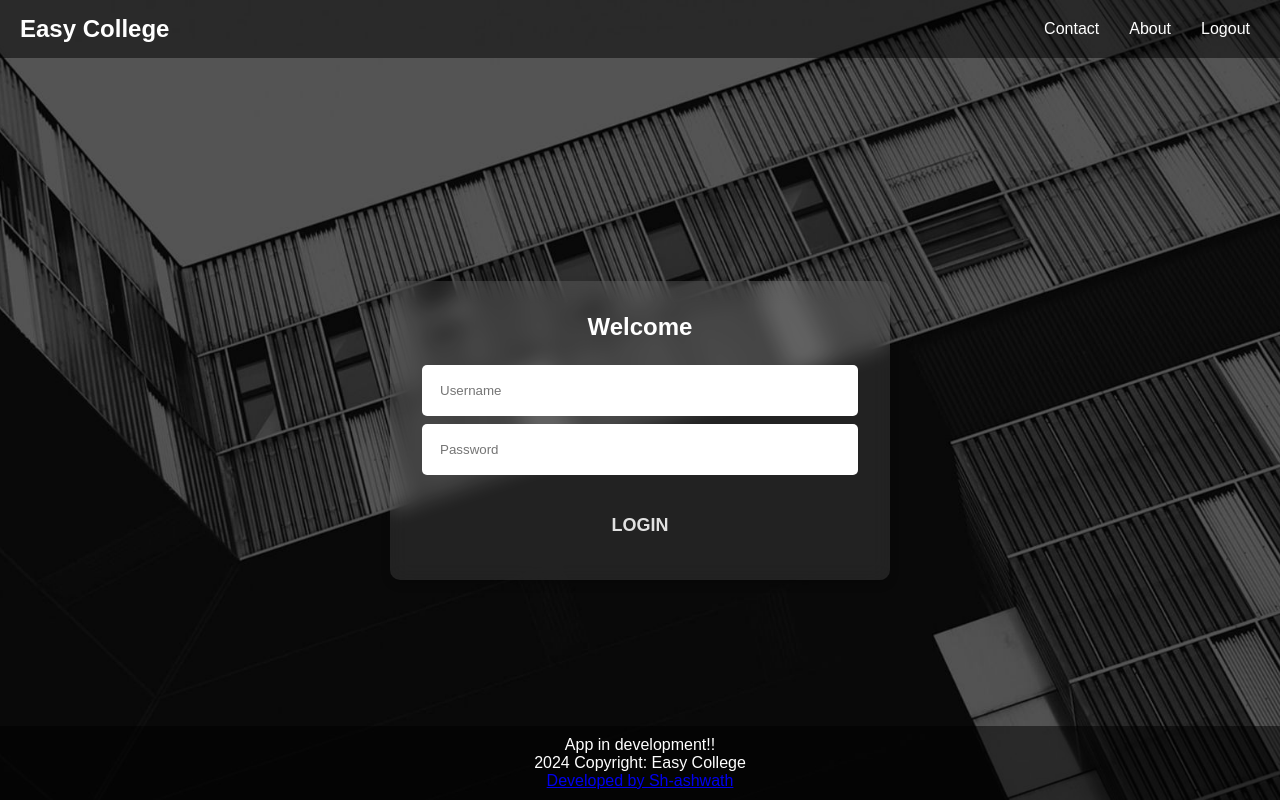
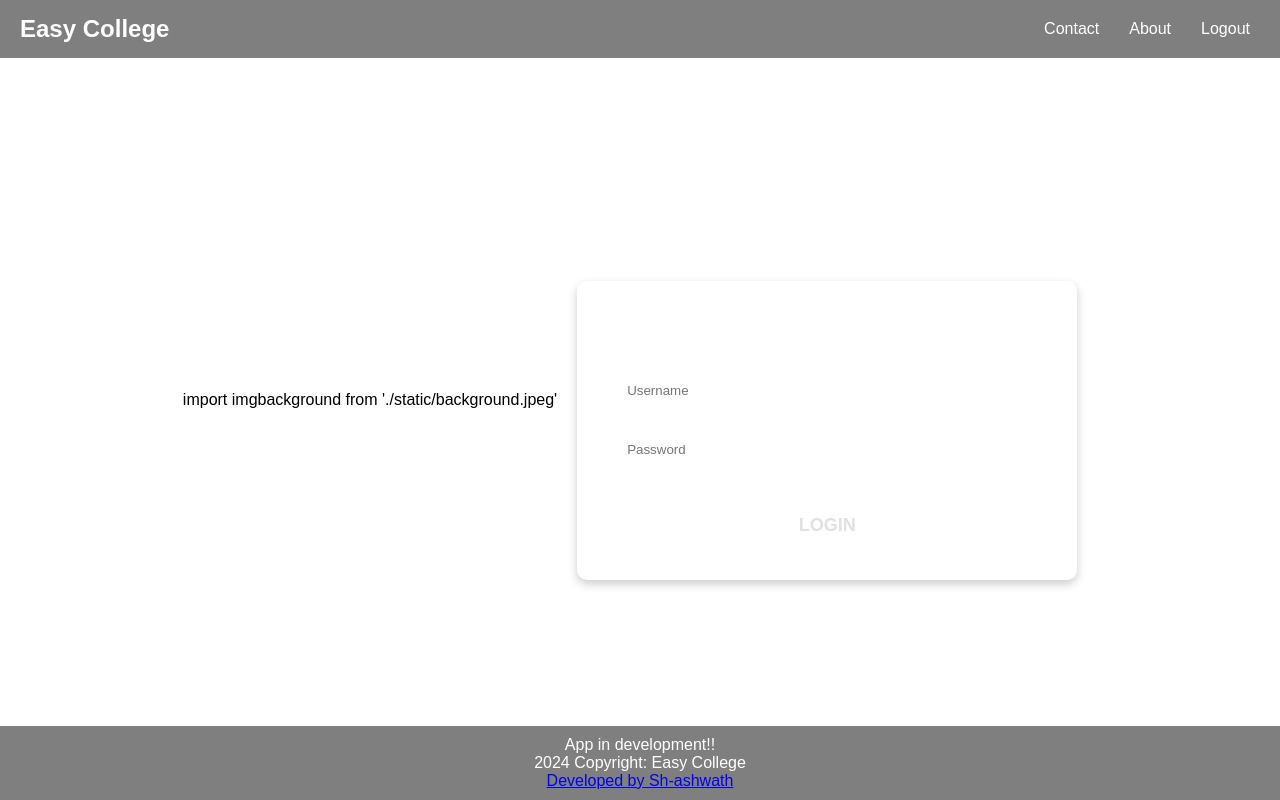
Before and after one commit to ashwathhhhh/Easy-College, a Flask app: page / in a window 1280 px wide. Run offline with Flask 3, Linux system fonts and the light colour scheme.

Commit message:
changed a file

```diff
--- a/templates/login.html
+++ b/templates/login.html
@@ -1,4 +1,5 @@
 <!-- login.html -->
+import imgbackground from './static/background.jpeg'
 <!DOCTYPE html>
 <html lang="en">
 <head>
@@ -20,7 +21,7 @@
             justify-content: center;
             align-items: center;
             min-height: 100vh;
-            background: url("{{ url_for('static', filename='background.jpeg') }}") center center/cover;
+            background: src={imgbackground} center center/cover;
             background-size: cover;
             padding: 20px;
         }
```
